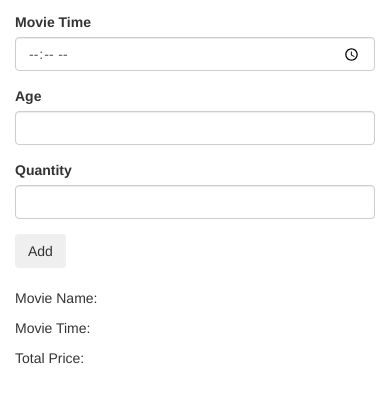
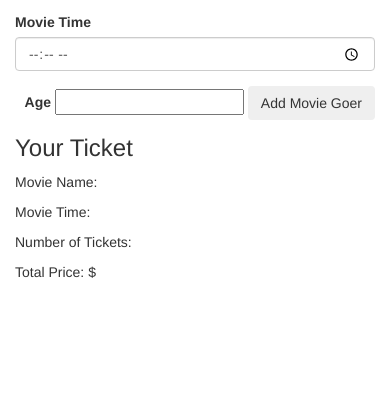
Before and after one commit to jacksoncafazzo/movie-tickets, a plain HTML site: page index.html in a window 390 px wide. Shown: the part 267-670 px from the top of the page. Drawn offline with Linux system fonts and the light colour scheme.

```diff
--- a/index.html
+++ b/index.html
@@ -27,27 +27,28 @@
               <label for="movieTime">Movie Time</label>
               <input type="time" class="form-control" id="movieTime">
             </div>
-            <div class="form-group">
+            <div class="form-group movieTime pull-right">
               <label for="movieTime">Age</label>
-              <input type="number" class="form-control" id="userAge">
+              <input type="number-inline" name="movieTime" class="form" id="userAge">
+              <button class="btn btn-inline" type"submit">Add Movie Goer</button>
             </div>
-            <div class="form-group">
+          </form>
+            <!-- <div class="form-group">
               <label for="movieQuantity">Quantity</label>
               <input type="number" class="form-control" id="ticketQuantity">
             </div>
-            <button type="submit" class="btn">Add</button>
-          </form>
+            <button type="submit" class="btn">Calculate Tickets</button>
+          </form> -->
         </div>
 
 
-        <div class="col-md-6">
-          <div id="show-movie">
-            <h2></h2>
-
-            <p>Movie Name: <span class="movie-name"></span></p>
-            <p>Movie Time: <span class="movie-time"></span></p>
-            <p>Total Price: <span class="movie-price"></span></p>
-
+        <div id="show-movie" class="col-md-6">
+          <h3>Your Ticket<span class"tickets-plural"></span></h3>
+          <p>Movie Name: <span class="movie-name"></span></p>
+          <p>Movie Time: <span class="movie-time"></span></p>
+          <p>Number of Tickets: <span class="ticketQuantity"></span></p>
+          <div id="totalPrice">
+            <p>Total Price: $<span class="movie-price"></span></p>
           </div>
         </div>
       </div>
```
